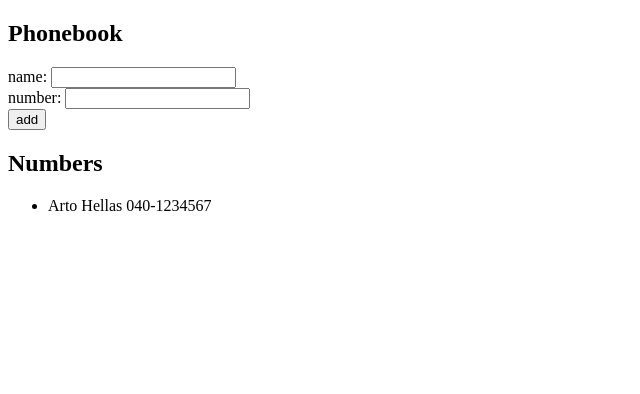
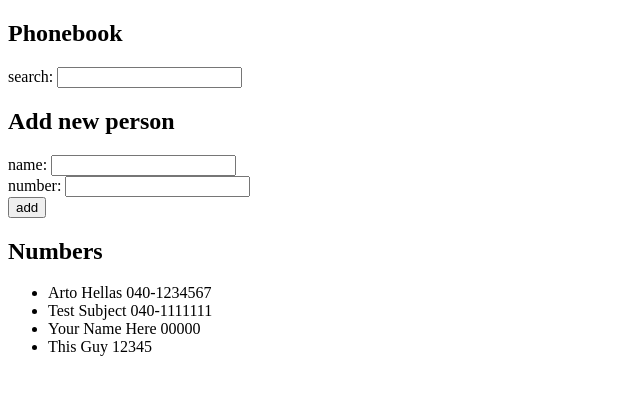
Before and after one commit to codenamecat/fullstackopen-course, a React app in the folder part2-exercises/puhelinluettelo/: page / in a window 1280 px wide. Shown: the top 394 px of the page, without its empty margins (0-640 px from the left). Built offline with nearby package versions, Linux system fonts and the light colour scheme; the HTML template or start-up script is replaced by a standard one.

Commit message:
2.9 done

```diff
--- a/part2-exercises/puhelinluettelo/src/App.jsx
+++ b/part2-exercises/puhelinluettelo/src/App.jsx
@@ -2,10 +2,14 @@ import { useState } from 'react'
 
 const App = () => {
   const [persons, setPersons] = useState([
-    { name: 'Arto Hellas', number: '040-1234567' }
+    { name: 'Arto Hellas', number: '040-1234567' },
+    { name: 'Test Subject', number: '040-1111111'},
+    { name: 'Your Name Here', number: '00000'},
+    { name: 'This Guy', number: '12345'}
   ])
   const [newName, setNewName] = useState('')
   const [newNumber, setNewNumber] = useState('')
+  const [search, setSearch] = useState('')
 
   const handleNameChange = (event) => {
     setNewName(event.target.value)
@@ -15,10 +19,16 @@ const App = () => {
     setNewNumber(event.target.value)
   }
 
+  const handleSearchChange = (event) => {
+    setSearch(event.target.value)
+  }
+
   const addName = (event) => {
     event.preventDefault()
+
     const newPerson = {name: newName, number: newNumber}
     const existingPerson = persons.find(person => person.name === newName)
+
     if (existingPerson) {
       alert(`${newName} is already added to the phonebook`)
     } else {
@@ -28,11 +38,15 @@ const App = () => {
     }
   }
 
-  const personElements = persons.map(person => <li key={person.name}>{person.name} {person.number}</li>)
+  const personElements = persons.filter(person => person.name.toLowerCase().startsWith(search.toLowerCase())).map(person => <li key={person.name}>{person.name} {person.number}</li>)
 
   return (
     <div>
       <h2>Phonebook</h2>
+      <div>
+        search: <input value={search} onChange={handleSearchChange} />
+      </div>
+      <h2>Add new person</h2>
       <form onSubmit={addName}>
         <div>
           name: <input value={newName} onChange={handleNameChange} />
```
